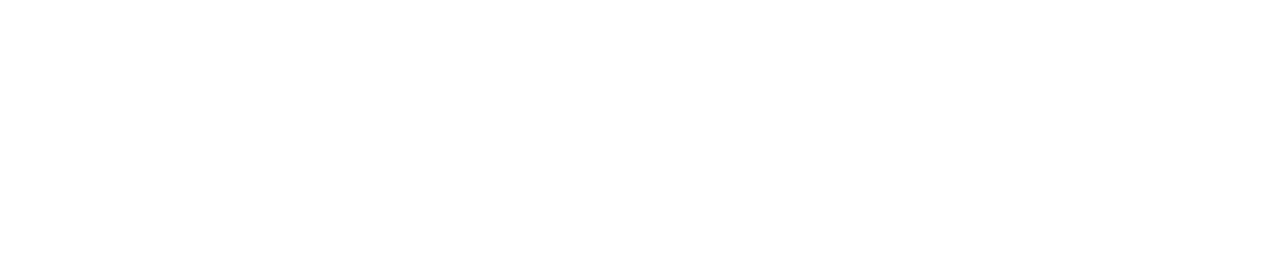
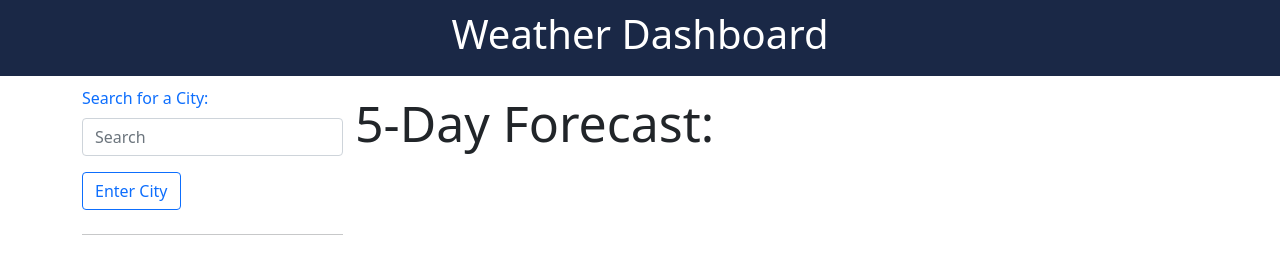
Before and after one commit to frutaseca/Weather_Dashboard, a plain HTML site: page index.html in a window 1280 px wide. Drawn offline with nearby package versions, Linux system fonts and the light colour scheme.

Commit message:
Added html and css code for main look for homepage

```diff
--- a/assets/css/style.css
+++ b/assets/css/style.css
@@ -0,0 +1,10 @@
+.five-day-forecast-header {
+  font-size: 50px;
+}
+
+ header {
+    background: #1a2846;
+    color: white;
+    padding: 10px;
+    margin-bottom: 10px;
+}
--- a/index.html
+++ b/index.html
@@ -5,8 +5,42 @@
     <meta http-equiv="X-UA-Compatible" content="IE=edge">
     <meta name="viewport" content="width=device-width, initial-scale=1.0">
     <title>Weather Dashboard</title>
+    <link href="https://cdn.jsdelivr.net/npm/bootstrap@5.1.3/dist/css/bootstrap.min.css" rel="stylesheet"
+    integrity="sha384-1BmE4kWBq78iYhFldvKuhfTAU6auU8tT94WrHftjDbrCEXSU1oBoqyl2QvZ6jIW3" crossorigin="anonymous">
+    <link rel="stylesheet" href="./assets/css/style.css">
 </head>
 <body>
-
+    <header class="jumbotron">
+        <div class="container text-center">
+            <h1>Weather Dashboard</h1>
+        </div>
+    </header>
+    <main class="container">
+        <div class="row">
+            <div class="col-12 col-md-3">
+                <form id="search-form">
+                    <label class="text-primary">Search for a City:</label>
+                    <input class="form-control my-2 text-primary" type="search" placeholder="Search" id="city-input">
+                    <button class="btn btn-outline-primary my-2" type="submit" id="search-button">Enter City</button>
+                </form>
+                <hr>
+                <div class="search-history" id="search-history">
+                </div>
+            </div>
+            <div class="col-md-9 col-12">
+                <div class="row present-day-weather" id="present-day-weather">
+                </div>
+                <div class="row five-day-forecast-header">5-Day Forecast:</div>
+                <div class="five-day-forecast" id="five-day-forecast">
+                </div>
+            </div>
+        </div>
+    </main>
+    <script src="https://cdn.jsdelivr.net/npm/bootstrap@5.1.3/dist/js/bootstrap.bundle.min.js"
+        integrity="sha384-ka7Sk0Gln4gmtz2MlQnikT1wXgYsOg+OMhuP+IlRH9sENBO0LRn5q+8nbTov4+1p"
+        crossorigin="anonymous"></script>
+    <script src="https://cdnjs.cloudflare.com/ajax/libs/moment.js/2.27.0/moment.min.js"></script>
+    <script src="https://code.jquery.com/ui/1.13.0/jquery-ui.js"></script>
+    <script src="./assets/js/script.js"></script>
 </body>
 </html>
```
Also changed, not shown: 1 other file.
